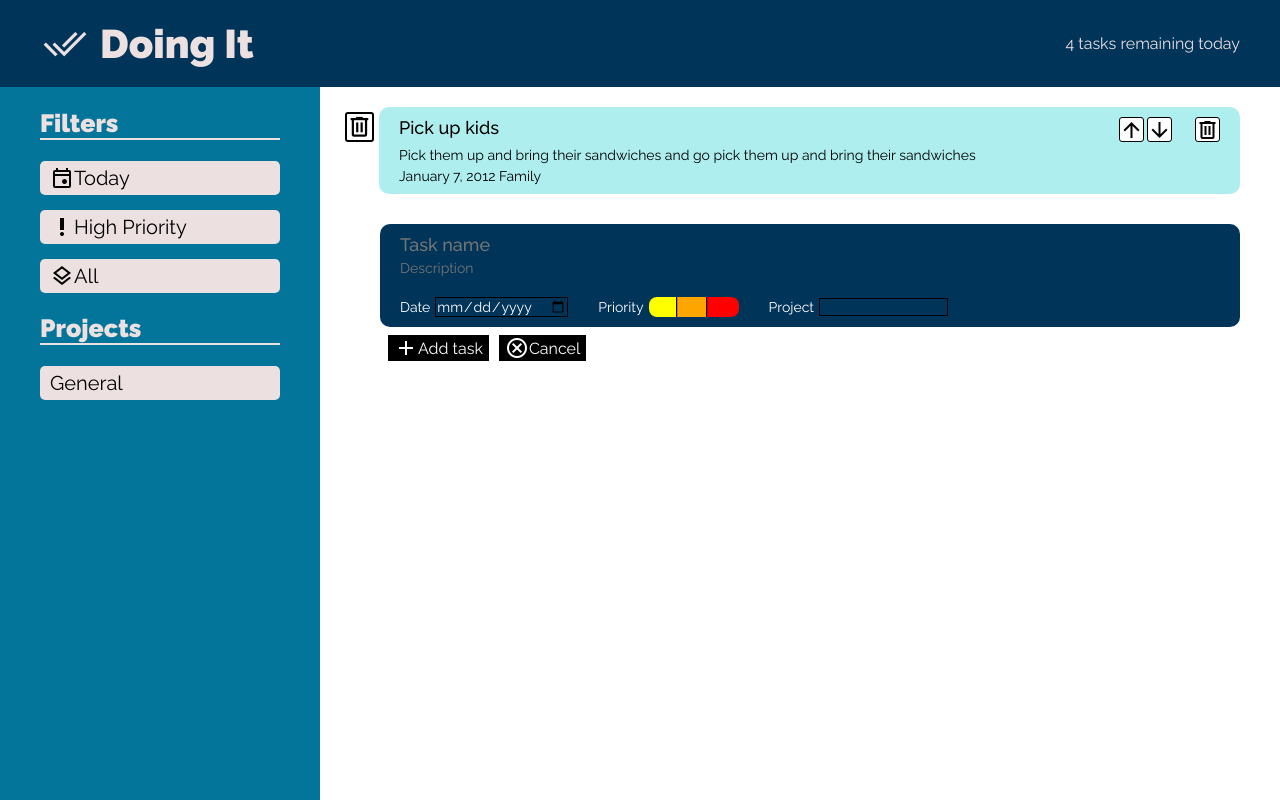
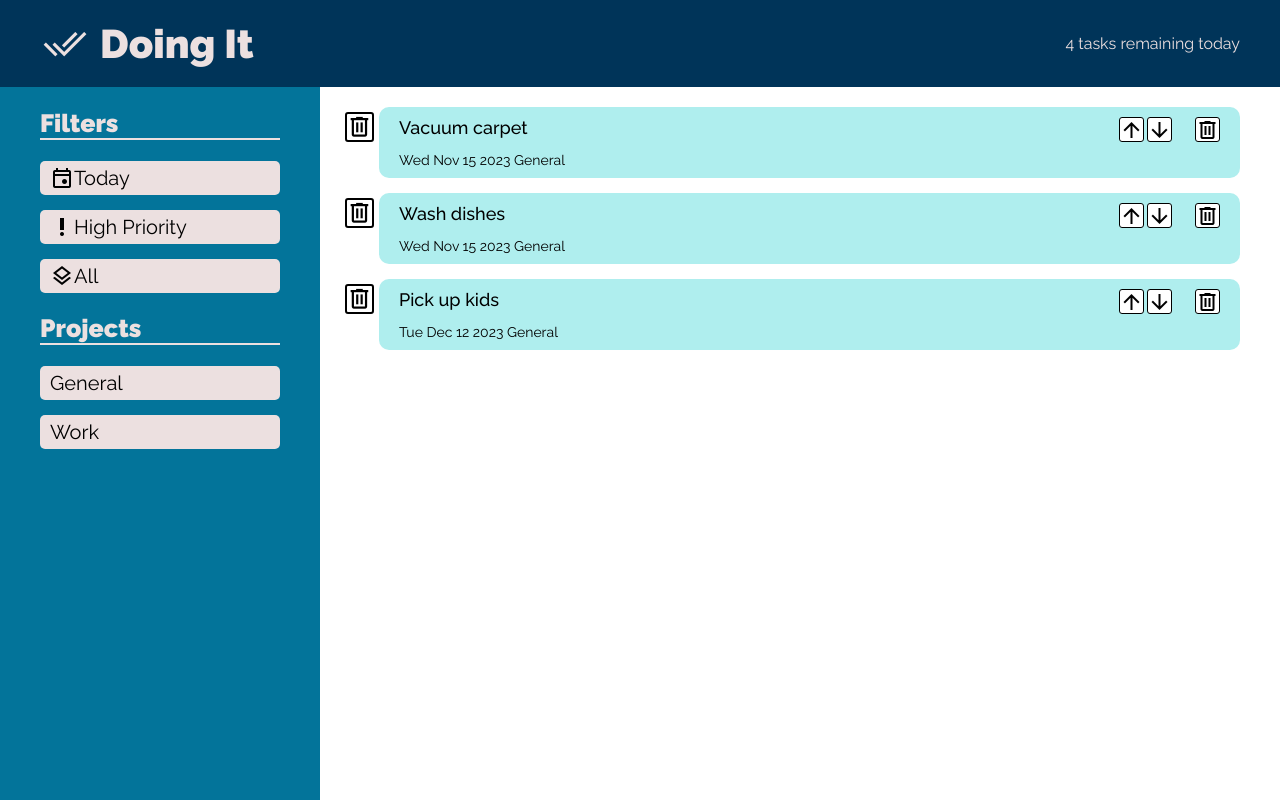
Before and after one commit to aj-abdujabborov/odin-to-do, a website built with webpack: page src/index.html in a window 1280 px wide. Built offline with nearby package versions, Linux system fonts and the light colour scheme.

Commit message:
Write projects navigation

```diff
--- a/src/index.html
+++ b/src/index.html
@@ -21,28 +21,11 @@
             </div>
             <h2>Projects</h2>
             <div class="projects">
-                <button>General</button>
             </div>
         </div>
 
         <div class="main">
-            <div class="todo">
-                <div class="button-container">
-                    <button><span class="material-symbols-outlined">delete</span></button>
-                </div>
-                <div class="content">
-                    <p class="todo-title">Pick up kids</p>
-                    <p class="todo-description">Pick them up and bring their sandwiches and go pick them up and bring their sandwiches</p>
-                    <div class="details todo-details">
-                        <span class="date">January 7, 2012</span>
-                        <span class="project">Family</span>
-                    </div>
-                    <div class="clickables">
-                        <button class="icon" id="move-up"><span class="material-symbols-outlined">arrow_upward</span></button>
-                        <button class="icon" id="move-down"><span class="material-symbols-outlined">arrow_downward</span></button>
-                        <button class="icon" id="delete-task"><span class="material-symbols-outlined">delete</span></button>
-                    </div>
-                </div>
+            <div class="todos-container">
             </div>
 
             <div class="new-todo">
@@ -96,5 +79,30 @@
             </div>
         </div>
     </div>
+
+    <template id="project-template">
+        <button class="project-button">General</button>
+    </template>
+
+    <template id="todo-template">
+        <div class="todo">
+            <div class="button-container">
+                <button class="check"><span class="material-symbols-outlined">delete</span></button>
+            </div>
+            <div class="content">
+                <p class="todo-title">Pick up kids</p>
+                <p class="todo-description">Pick them up and bring their sandwiches and go pick them up and bring their sandwiches</p>
+                <div class="details todo-details">
+                    <span class="date">January 7, 2012</span>
+                    <span class="project">Family</span>
+                </div>
+                <div class="clickables">
+                    <button class="icon" id="move-up"><span class="material-symbols-outlined">arrow_upward</span></button>
+                    <button class="icon" id="move-down"><span class="material-symbols-outlined">arrow_downward</span></button>
+                    <button class="icon" id="delete-task"><span class="material-symbols-outlined">delete</span></button>
+                </div>
+            </div>
+        </div>
+    </template>
 </body>
 </html>
--- a/src/index.js
+++ b/src/index.js
@@ -7,15 +7,15 @@ import storageManager from "./scripts/StorageManager.js";
 const LM = new ListManager();
 
 if (localStorage.length === 0) {
-    LM.addList("Chores");
-    LM.getList("Chores").addTodo(new Todo("Wash dishes"));
-    LM.getList("Chores").addTodo(new Todo("Vacuum carpet"));
-    LM.getList("Chores").addTodo(new Todo("Make presentation"));
-    LM.getList("Chores").moveTodoUp(1);
+    LM.addList("General");
+    LM.getList("General").addTodo(new Todo("Wash dishes"));
+    LM.getList("General").addTodo(new Todo("Vacuum carpet"));
+    LM.getList("General").addTodo(new Todo("Make presentation"));
+    LM.getList("General").moveTodoUp(1);
     LM.addList("Work");
-    LM.moveTodoToProject("Chores", 2, "Work");
+    LM.moveTodoToProject("General", 2, "Work");
     LM.getSuperList();
-    LM.getList("Chores").addTodo(new Todo("Trim nails", "", new Date(2023, 11, 12)), 1);
+    LM.getList("General").addTodo(new Todo("Pick up kids", "", new Date(2023, 11, 12)), 1);
     LM.getListNames();
     storageManager.save(LM);
 }
@@ -23,7 +23,74 @@ else {
     storageManager.load(LM);
 }
 
+const critNodes = (function CriticalNodes() {
+    const page = {
+        projects: document.querySelector("div.navbar div.projects"),
+        main: document.querySelector("div.main"),
+    }
 
+    const templProj = (function(){
+        const node = document.querySelector("template#project-template").content;
+        const name = node.querySelector("button.project-button");
+        return {node, name};
+    })();
+
+    const templTodo = (function(){
+        const node = document.querySelector("template#todo-template").content;
+        const check = node.querySelector("button.check");
+        const title = node.querySelector("p.todo-title");
+        const description = node.querySelector("p.todo-description");
+        const date = node.querySelector("span.date");
+        const project = node.querySelector("span.project");
+        const moveUp = node.querySelector("#move-up");
+        const moveDown = node.querySelector("#move-down");
+        const deleteButton = node.querySelector("#delete-task");
+
+        return {node, check, title, description, date, project, moveUp, moveDown, deleteButton}
+    })();
+
+    return {page, templProj, templTodo};
+})();
+
+
+(function DOMManager() {
+    const {page, templProj, templTodo} = critNodes;
+
+    function populateNavbar() {
+        page.projects.innerText = "";
+        LM.getListNames().forEach((element) => {
+            templProj.name.textContent = element;
+
+            const currProject = templProj.node.cloneNode(true);
+            page.projects.appendChild(currProject);
+        })
+    }
+
+    function populateTodosOfProject(projectName) {
+        page.main.innerText = "";
+        LM.getList(projectName).getAllTodos().forEach( (elem) => {
+            templTodo.title.textContent = elem.getTitle();
+            templTodo.description.textContent = elem.getDescription();
+            templTodo.date.textContent = elem.getDate().toDateString();
+            templTodo.project.textContent = projectName;
+
+            const currTodo = templTodo.node.cloneNode(true);
+            page.main.appendChild(currTodo);
+        })
+    }
+
+    function makeProjectButtonsClickable() {
+        page.projects.addEventListener("click", (e) => {
+            if (!(e.target.className == "project-button")) return;
+            console.log(e);
+            populateTodosOfProject(e.target.textContent);
+        })
+    }
+
+    populateNavbar();
+    populateTodosOfProject('General');
+    makeProjectButtonsClickable();
+})();
 
 // storageManager.load(LM);
 
--- a/src/scripts/StorageManager.js
+++ b/src/scripts/StorageManager.js
@@ -10,7 +10,12 @@ const storageManager = (function(){
             listEl.list.forEach((todoEl) => {
                 const todo = new Todo();
                 for (const prop in todoEl) {
-                    todo[prop] = todoEl[prop];
+                    if (prop == "_date") {
+                        todo[prop] = new Date(todoEl[prop]);
+                    }
+                    else {
+                        todo[prop] = todoEl[prop];
+                    }
                 }
                 listManag.getList(listEl.name).addTodo(todo);
             })
--- a/src/styles/layout.scss
+++ b/src/styles/layout.scss
@@ -75,5 +75,5 @@ div.main {
     display: grid;
     grid-template-rows: max-content;
     grid-auto-rows: max-content;
-    row-gap: 30px;
+    row-gap: 15px;
 }
```
